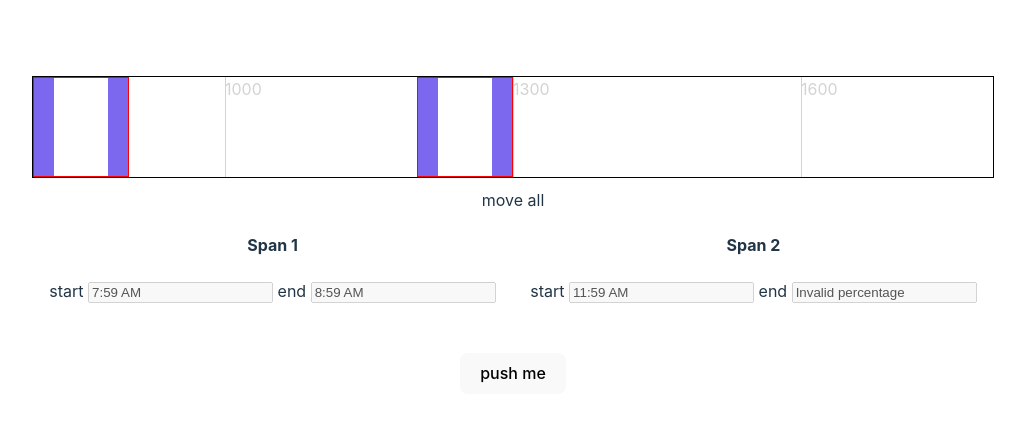
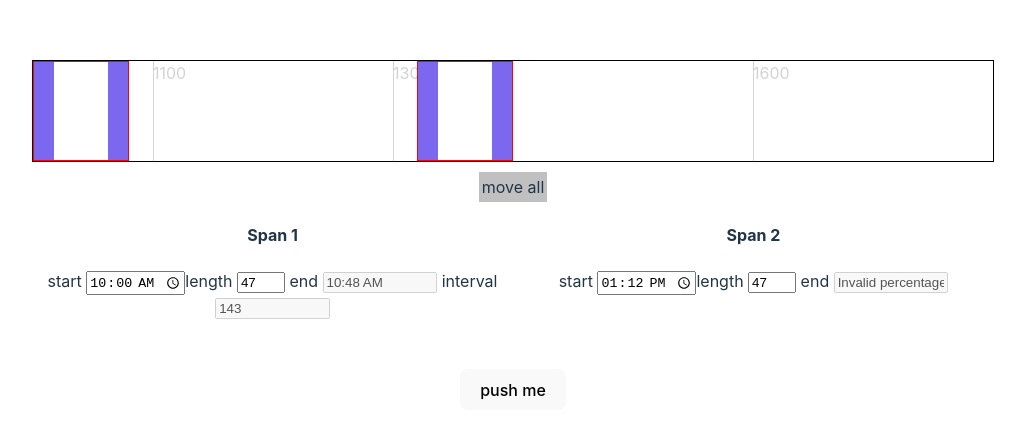
Before and after one commit to jddh/range-manger, a React (Vite) app: page / in a window 1280 px wide. Shown: the part 165-604 px from the top of the page, without its empty margins (127-1152 px from the left). Built offline with nearby package versions, Linux system fonts and the light colour scheme.

Commit message:
ui tweaks; move data panel to component; POC editable fields

```diff
--- /dev/null
+++ b/src/components/DataPanel.jsx
@@ -0,0 +1,41 @@
+import * as Units from '../functions/units'
+
+function handleFieldChange(e, child) {
+	console.log(e.target.value, child)
+}
+
+export default function DataPanel ({spanData, units, range, updateData}) {
+	Units.setUnit(units)
+	Units.setRange(range)
+
+	function handleStartTimeChange(e, spanNode) {
+		updateData({x: Units.getPercentFromUnit(e.target.value)}, spanNode.id)
+	}
+
+	//render
+	let intervals = []
+	spanData.forEach((child, index) => {
+		if (spanData[index+1]) intervals[index] = true
+	})
+
+	return (
+		<div className="data-panels">
+			{spanData.map((child, index) =>
+				<div className="data-panel" key={child.id}>
+					<h4>Span {index+1}</h4>
+
+					<label >start </label><input className='output' value={Units.getUnitValue(child.x,range,24)} onChange={e => handleStartTimeChange(e, child)} type='time'   />
+
+					<label>length </label><input className='output' type="number" value={Units.getUnitAmount(child.size)} />
+
+					<label > end </label><input className='output' value={Units.getUnitValue(child.x + child.size)} type='text' disabled />
+
+					{intervals[index] &&
+						<>
+						<label > interval </label><input className='output' value={Units.getUnitAmount((spanData[index+1].x) - (child.x + child.size))} type='text' disabled />
+						</>}
+				</div>
+			)}
+		</div>
+	)
+}
--- a/src/components/ShiftSchedule.css
+++ b/src/components/ShiftSchedule.css
@@ -55,7 +55,7 @@ body {
 	}
 
 	&.active {
-		background-color: pink;
+		background-color: #ffc0cb85;
 
 		.active-label {
 			display: block;
@@ -79,8 +79,11 @@ body {
 }
 
 .thumb {
+	display: inline-block;
 	margin-top: 10px;
+	padding: .2em;
 	cursor: pointer;
+	background-color: silver;
 }
 
 .data-panels {
@@ -88,6 +91,14 @@ body {
 
 	.data-panel {
 		flex: 1;
+
+		& input {
+			max-width: 8em;
+
+			&[type=number] {
+				max-width: 3em;
+			}
+		}
 	}
 }
 
--- a/src/components/ShiftSchedule.jsx
+++ b/src/components/ShiftSchedule.jsx
@@ -2,6 +2,7 @@ import { useRef, useState, useEffect, Children, cloneElement } from 'react'
 import Nap from './Nap'
 import Gradiation from './Gradiation'
 import GradiationBee from './GradiationBee'
+import DataPanel from './DataPanel'
 import useSemiPersistentState from '../hooks/semiPersistentState'
 import handleClickDrag from '../functions/handleClickDrag'
 import handleTouchDrag from '../functions/handleTouchDrag'
@@ -66,7 +67,7 @@ export default function ShiftSchedule({units, children}) {
 	// const myRange = [40,80]
 	const myUnit = 'time'
 	Units.setUnit(myUnit)
-	const myRange = [Units.getPercentFromUnit('0800',[0,100]), Units.getPercentFromUnit('1800',[0,100])]
+	const myRange = [Units.getPercentFromUnit('1000',[0,100]), Units.getPercentFromUnit('1800',[0,100])]
 	// const myRange = [0,1000]
 	Units.setRange(myRange)
 
@@ -295,20 +296,26 @@ export default function ShiftSchedule({units, children}) {
 					{...child} />
 			)}
 			{/* <Gradiation count={6} units="time" range={myRange} /> */}
-			<GradiationBee  value="1000" units={myUnit} range={myRange}/>
+			<GradiationBee  value="1100" units={myUnit} range={myRange}/>
 			<GradiationBee  value="1300" units={myUnit} range={myRange}/>
 			<GradiationBee  value="1600" units={myUnit} range={myRange}/>
 		</div>
 		<div className="thumb ui" onMouseDown={handleMoveAllDown} onTouchStart={handleMoveAllDown}>move all</div>
-		<div className="data-panels">
+		{/* <div className="data-panels">
 			{napData.map((child, index) =>
 				<div className="data-panel" key={child.id}>
 					<h4>Span {index+1}</h4>
-					<label >start </label><input value={Units.getUnitValue(child.x)} type='text' disabled />
-					<label > end </label><input value={Units.getUnitValue(child.x + child.size)} type='text' disabled />
+					<label >start </label><input className='output' value={Units.getUnitValue(child.x)} onChange={() => handleFieldChange(e, child)} type='text' disabled />
+					<label>length </label><input className='output' type="text" value={Units.getUnitAmount(child.size)} disabled/>
+					<label > end </label><input className='output' value={Units.getUnitValue(child.x + child.size)} type='text' disabled />
 				</div>
 			)}
-		</div>
+		</div> */}
+		<DataPanel
+			spanData={napData}
+			units={myUnit}
+			range={myRange}
+			updateData={setNap} />
 		<button onClick={testButton} style={{marginTop: '50px'}}>push me</button>
 		</>
 	)
--- a/src/functions/units.js
+++ b/src/functions/units.js
@@ -1,5 +1,5 @@
 let unitStore = 'time'
-let rangeStore = [0,100]
+let rangeStore = [0, 100]
 
 export function setUnit(unit) {
 	unitStore = unit
@@ -13,7 +13,7 @@ export function setRange(range) {
  * given a percentage, return the ranged value, like time of day
  */
 export function getUnitValue(perc, range = rangeStore, format) {
-	switch(unitStore) {
+	switch (unitStore) {
 		case 'time':
 			return percentageOfDayToTime(perc, range, format)
 		case 'numerical':
@@ -25,7 +25,7 @@ export function getUnitValue(perc, range = rangeStore, format) {
  * given a percentage, return the ranged quantity, like minutes
  */
 export function getUnitAmount(perc, range = rangeStore) {
-	switch(unitStore) {
+	switch (unitStore) {
 		case 'time':
 			return percentageOfDayToMinutes(perc, range)
 		case 'numerical':
@@ -34,7 +34,7 @@ export function getUnitAmount(perc, range = rangeStore) {
 }
 
 export function getPercentFromUnit(val, range = rangeStore) {
-	switch(unitStore) {
+	switch (unitStore) {
 		case 'time':
 			return timeToPercentageOfDay(val, range)
 	}
@@ -76,7 +76,7 @@ function percentageOfDayToTime(percentage, range = rangeStore, format = 12) {
 		const minuteString = (minutes < 10) ? '0' + minutes.toString() : minutes.toString()
 		// if (minutes < 10) minuteString = '0' + minuteString
 
-		timeString = hourString + minuteString
+		timeString = hourString + ':' + minuteString
 	}
 
 	return timeString
@@ -92,7 +92,7 @@ function percentageOfDayToMinutes(percentage, range = rangeStore) {
 		return "Invalid percentage"
 	}
 	const rangedMinutesInDay = (24 * 60) * ((rangeStore[1] - rangeStore[0]) / 100)
-	const rangedMinutes = Math.floor((percentage / 100) * rangedMinutesInDay) + 'mins'
+	const rangedMinutes = Math.floor((percentage / 100) * rangedMinutesInDay)
 
 	return rangedMinutes
 }
@@ -101,10 +101,11 @@ function percentageOfDayToMinutes(percentage, range = rangeStore) {
  * given 24 hr time string, return percentage of day
  */
 function timeToPercentageOfDay(time24Hour, range = rangeStore) {
+	time24Hour = time24Hour.replace(':', '')
 	let numericalTime = parseInt(time24Hour);
 
 	if (!numericalTime || numericalTime < 0 || numericalTime > 2359) {
-	  return 'Invalid time format';
+		return 'Invalid time format';
 	}
 
 	const hours = Math.floor(numericalTime / 100);
@@ -116,15 +117,23 @@ function timeToPercentageOfDay(time24Hour, range = rangeStore) {
 	const rangeMinutesPassed = minutesPassed - (range[0] / 100) * totalMinutesInDay;
 	const percentage = (rangeMinutesPassed / rangedMinutesInDay) * 100;
 
-	return percentage.toFixed(5);
-  }
+	return parseFloat(percentage.toFixed(5))
+}
 
-  export function getRoundedTimeValue(percentage, range = rangeStore) {
+export function minutesToPercentageOfDay(minutes, range = rangeStore) {
+	minutes = parseInt(minutes)
+	const rangedMinutesInDay = 24 * 60 * ((range[1] - range[0]) / 100)
+	const percentage = (minutes / rangedMinutesInDay) * 100
+
+	return parseFloat(percentage.toFixed(5))
+}
+
+export function getRoundedTimeValue(percentage, range = rangeStore) {
 	const startTime = parseInt(percentageOfDayToTime(percentage, range, 24))
 	const roundDown = (startTime % 100) < 30
-	let roundedTime = roundDown ? Math.floor(startTime/100) : Math.ceil(startTime/100)
+	let roundedTime = roundDown ? Math.floor(startTime / 100) : Math.ceil(startTime / 100)
 	roundedTime *= 100
 	const newPercentage = timeToPercentageOfDay(roundedTime, range)
 
 	return [roundedTime, newPercentage]
-  }
+}
```
Also changed, not shown: 2 other files (tests, documents, lock files or other folders).
